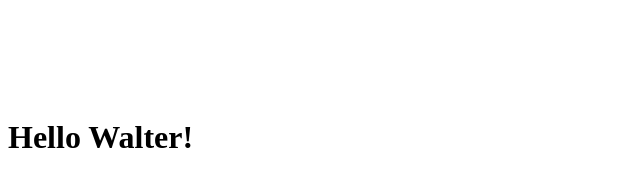
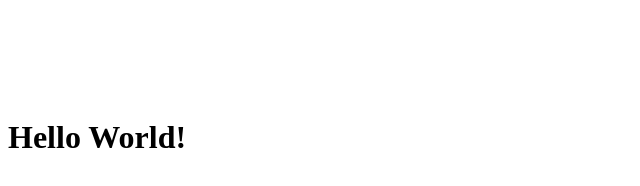
Before and after one commit to ncdevop/nginxhello, a plain HTML site: page index.html in a window 1280 px wide. Shown: the full height of the page, 0-640 px from the left. Drawn offline with Linux system fonts and the light colour scheme.

Commit message:
changed back to World

```diff
--- a/index.html
+++ b/index.html
@@ -9,7 +9,7 @@
 
 </pre>
 <h1>
-Hello Walter!
+Hello World!
 </h1>
 </BODY>
 </HTML>
```
Also changed, not shown: 1 other file.
